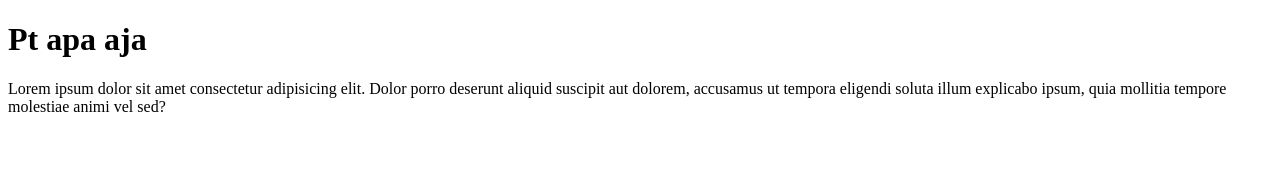
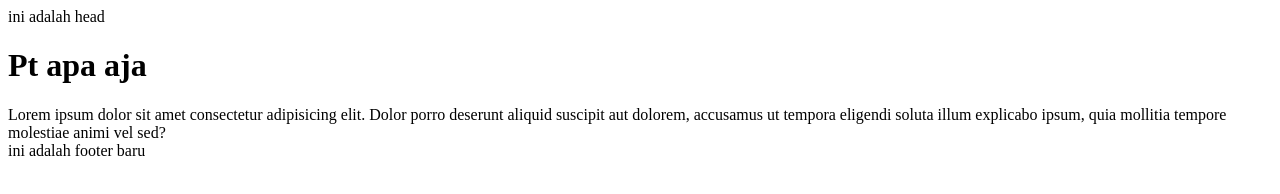
Before and after one commit to abdulmuinn/CompanyProfile, a plain HTML site: page index.html in a window 1280 px wide. Drawn offline with Linux system fonts and the light colour scheme.

Commit message:
membuat header dan footer

```diff
--- a/index.html
+++ b/index.html
@@ -6,9 +6,13 @@
     <title>coba coba</title>
 </head>
 <body>
+
+    <head>ini adalah head</head>
+
     <h1>Pt apa aja</h1>
 
     <div>Lorem ipsum dolor sit amet consectetur adipisicing elit. Dolor porro deserunt aliquid suscipit aut dolorem, accusamus ut tempora eligendi soluta illum explicabo ipsum, quia mollitia tempore molestiae animi vel sed?</div>
 
+    <footer>ini adalah footer baru</footer>
 </body>
 </html>
```
